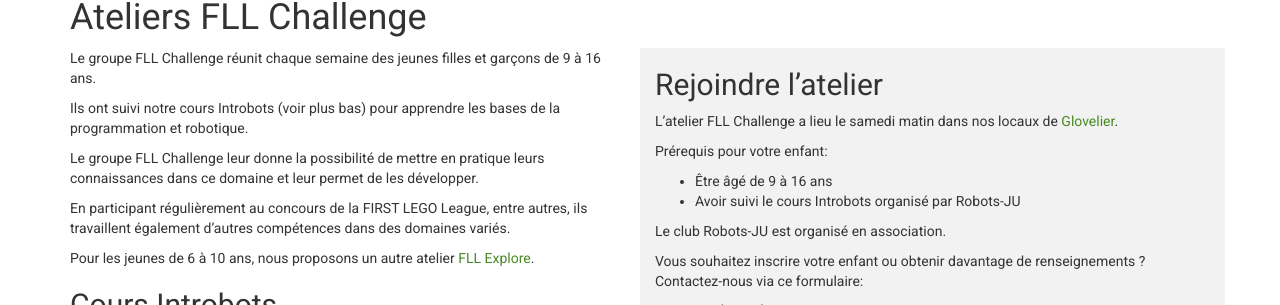
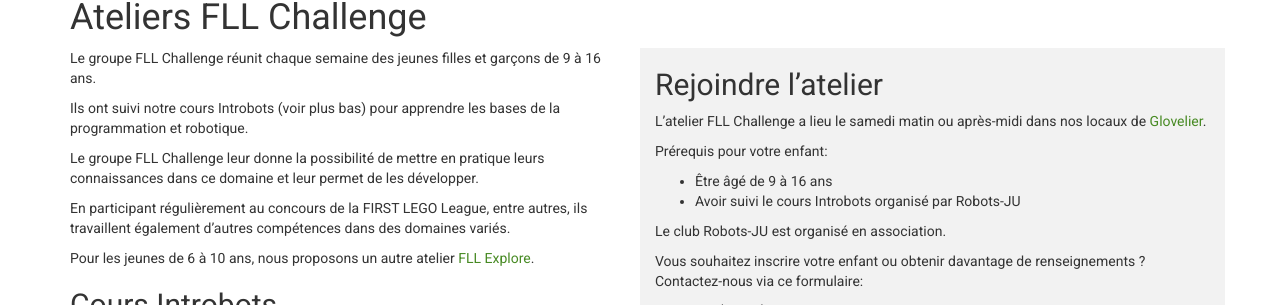
Before and after one commit to robots-ju/robots-ju.ch, a Jekyll site: the page built from ateliers-fll.md, in a window 1280 px wide. Shown: the part 398-703 px from the top of the page. Built offline with Jekyll 4.4.1, drawn with Linux system fonts in a browser that asks for light colours; comment, search, counter and statistics services are not loaded.

Commit message:
Ateliers FLL Challenge : ajout du samedi après-midi dans le formulaire de contact

```diff
--- a/ateliers-fll.md
+++ b/ateliers-fll.md
@@ -74,7 +74,7 @@ Plus d'informations: <https://coupe.robots-ju.ch/>
 
 ## Rejoindre l'atelier
 
-L'atelier FLL Challenge a lieu le samedi matin dans nos locaux de [Glovelier](https://www.google.ch/maps/place/Rue+des+Places+7,+2855+Glovelier/@47.3390915,7.2066171,17z/data=!3m1!4b1!4m5!3m4!1s0x4791e4df12d571d5:0xfc3cb407ccf2c65f!8m2!3d47.3390879!4d7.2088058?hl=fr).
+L'atelier FLL Challenge a lieu le samedi matin ou après-midi dans nos locaux de [Glovelier](https://www.google.ch/maps/place/Rue+des+Places+7,+2855+Glovelier/@47.3390915,7.2066171,17z/data=!3m1!4b1!4m5!3m4!1s0x4791e4df12d571d5:0xfc3cb407ccf2c65f!8m2!3d47.3390879!4d7.2088058?hl=fr).
 
 Prérequis pour votre enfant:
 
```
